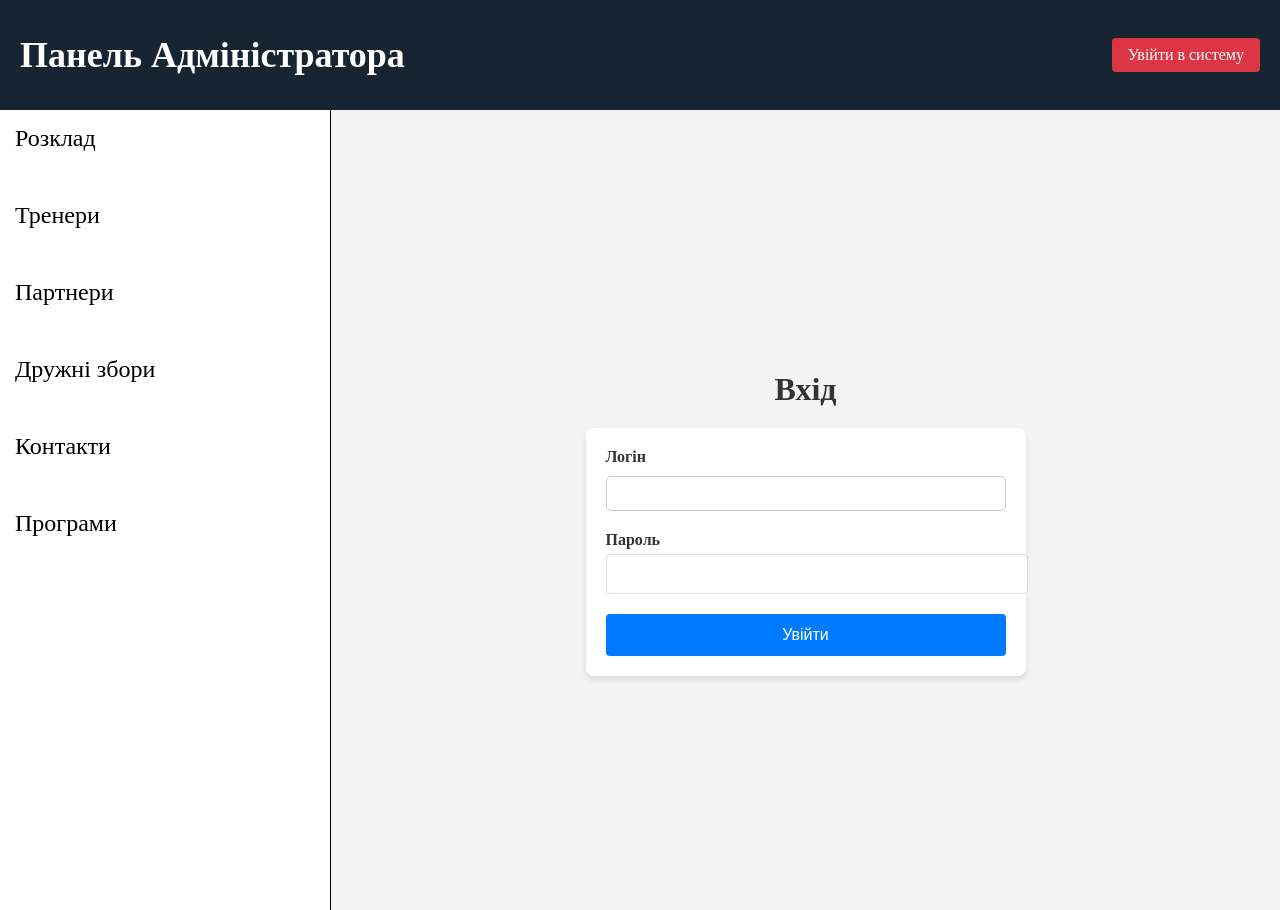
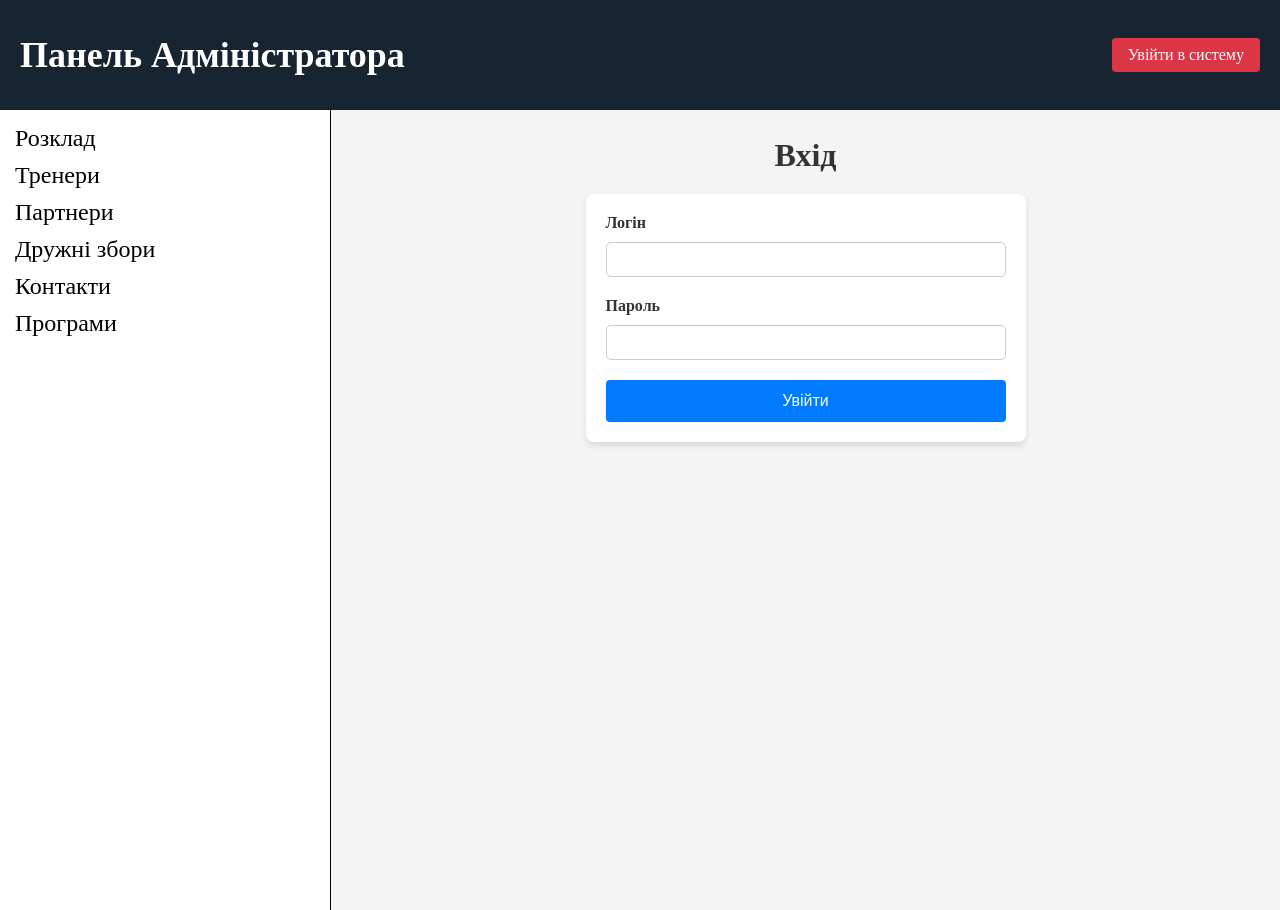
Before and after one commit to PiekharievaK/sup-veterans-club-admin, a React (Vite) app: page /login in a window 1280 px wide. Built offline with nearby package versions, Linux system fonts and the light colour scheme.

Commit message:
fix some styles

```diff
--- a/src/components/SideBar/SideBar.module.scss
+++ b/src/components/SideBar/SideBar.module.scss
@@ -8,6 +8,7 @@
   @media (min-width: 500px) {
     flex-direction: column;
     height: auto;
+    gap: 0;
     width: 300px;
     border-bottom: none;
     border-right: 1px solid black;
--- a/src/pages/LoginPage/LoginPage.module.scss
+++ b/src/pages/LoginPage/LoginPage.module.scss
@@ -2,8 +2,8 @@
   display: flex;
   flex-direction: column;
   align-items: center;
-  justify-content: center;
-  height: 100vh;
+  justify-content: flex-start;
+  height: 100%;
   background-color: #f4f4f4;
 }
 
@@ -23,11 +23,14 @@
   display: flex;
   flex-direction: column;
   width: 100%;
-  max-width: 400px;
+  max-width: 300px;
   padding: 20px;
   background-color: white;
   border-radius: 8px;
   box-shadow: 0px 4px 6px rgba(0, 0, 0, 0.1);
+  @media (min-width: 500px) {
+      max-width: 400px;
+  }
 }
 
 .inputField {
@@ -41,11 +44,14 @@
 }
 
 .input {
-  width: 100%;
-  padding: 10px;
-  border: 1px solid #ddd;
-  border-radius: 4px;
-  font-size: 1rem;
+width: 100%;
+    padding: 8px;
+    margin-top: 5px;
+    font-size: 15px;
+    border-radius: 5px;
+    border: 1px solid #ccc;
+    font-family: Arial, sans-serif;
+    box-sizing: border-box;
 }
 
 .loginBtn {
```
